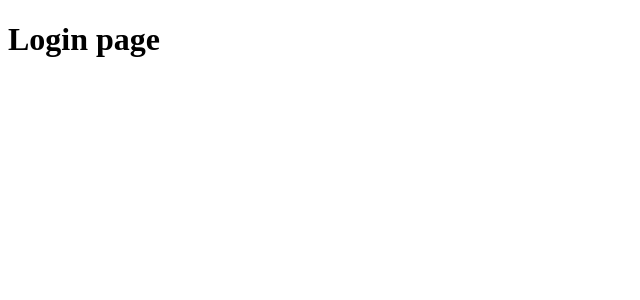
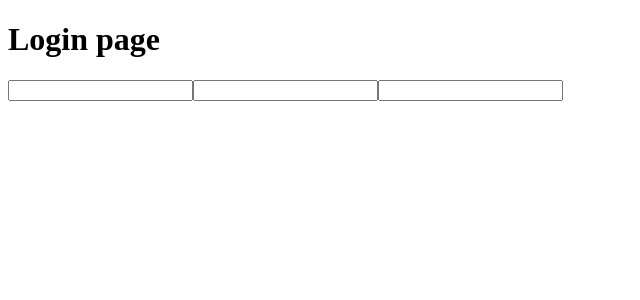
Before and after one commit to SeenceX/cs-inventory, a Vue app: page / in a window 1280 px wide. Shown: the top 300 px of the page, without its empty margins (0-640 px from the left). Built offline with nearby package versions, Linux system fonts and the light colour scheme.

Commit message:
login form init

```diff
--- a/src/components/LoginPage.vue
+++ b/src/components/LoginPage.vue
@@ -1,5 +1,8 @@
 <template>
     <h1>Login page</h1>
+    <form>
+        <input type="text"><input type="text"><input type="text">
+    </form>
 </template>
 
 <script>
```
